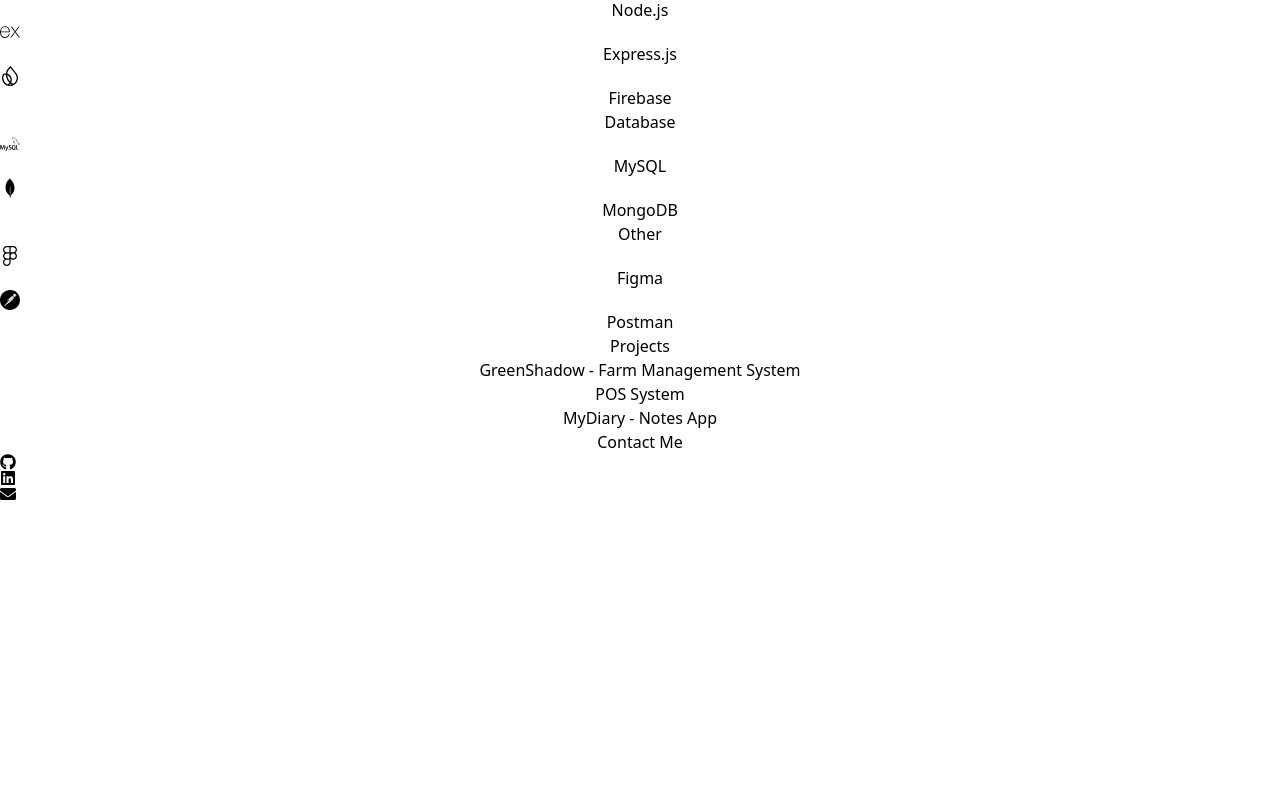
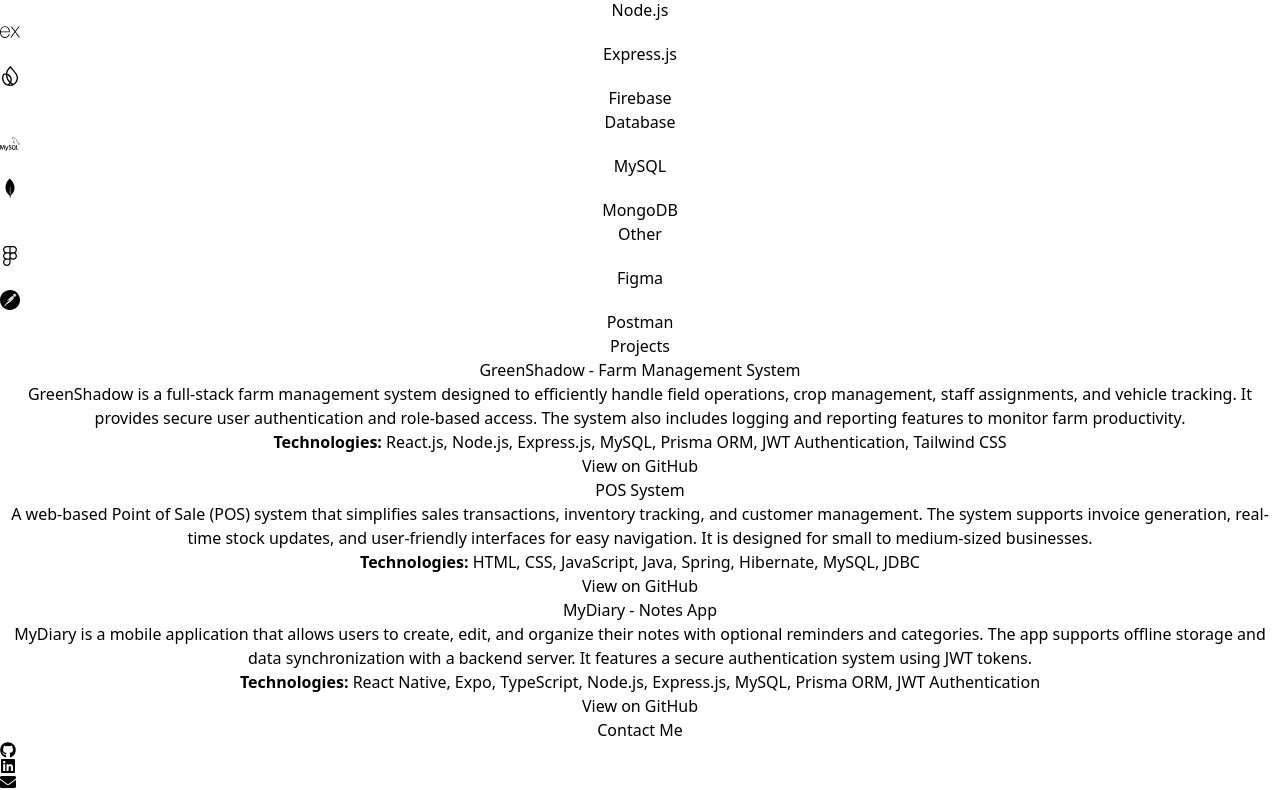
Before and after one commit to sawaniThiwandika/portfolio-react, a React (Vite) app: page / in a window 1280 px wide. Shown: the part 1302-2092 px from the top of the page. Before the commit the page ends 1804 px from the top, so only its background shows below. Built offline with nearby package versions, Linux system fonts and the light colour scheme.

Commit message:
modify project section with animation

```diff
--- a/package.json
+++ b/package.json
@@ -11,6 +11,7 @@
   },
   "dependencies": {
     "autoprefixer": "^10.4.20",
+    "framer-motion": "^12.6.2",
     "lucide-react": "^0.483.0",
     "postcss": "^8.4.49",
     "react": "^19.0.0",
--- a/src/components/Projects.tsx
+++ b/src/components/Projects.tsx
@@ -1,12 +1,57 @@
+import { motion } from "framer-motion";
+
 export function Projects() {
+    const projects = [
+        {
+            name: "GreenShadow - Farm Management System",
+            description: "GreenShadow is a full-stack farm management system designed to efficiently handle field operations, crop management, staff assignments, and vehicle tracking. It provides secure user authentication and role-based access. The system also includes logging and reporting features to monitor farm productivity.",
+            technologies: ["React.js", "Node.js", "Express.js", "MySQL", "Prisma ORM", "JWT Authentication", "Tailwind CSS"],
+            link: "https://github.com/sawaniThiwandika/green-shadow-frontend-with-react"
+        },
+        {
+            name: "POS System",
+            description: "A web-based Point of Sale (POS) system that simplifies sales transactions, inventory tracking, and customer management. The system supports invoice generation, real-time stock updates, and user-friendly interfaces for easy navigation. It is designed for small to medium-sized businesses.",
+            technologies: ["HTML", "CSS", "JavaScript", "Java", "Spring", "Hibernate", "MySQL", "JDBC"],
+            link: "https://github.com/sawaniThiwandika/pos-system-with-html"
+        },
+        {
+            name: "MyDiary - Notes App",
+            description: "MyDiary is a mobile application that allows users to create, edit, and organize their notes with optional reminders and categories. The app supports offline storage and data synchronization with a backend server. It features a secure authentication system using JWT tokens.",
+            technologies: ["React Native", "Expo", "TypeScript", "Node.js", "Express.js", "MySQL", "Prisma ORM", "JWT Authentication"],
+            link: "https://github.com/sawaniThiwandika/green-shadow-frontend-with-react"
+        }
+    ];
+
     return (
         <section id="projects" className="p-6">
-            <h2 className="text-3xl font-semibold text-purple-400">Projects</h2>
-            <ul className="mt-4">
-                <li><a href="https://github.com/sawaniThiwandika/green-shadow-frontend-with-react" className="text-blue-300">GreenShadow - Farm Management System</a></li>
-                <li><a href="https://github.com/sawaniThiwandika/pos-system-with-html" className="text-blue-300">POS System</a></li>
-                <li><a href="https://github.com/sawaniThiwandika/green-shadow-frontend-with-react" className="text-blue-300">MyDiary - Notes App</a></li>
-            </ul>
+            <h2 className="text-3xl font-semibold text-purple-400 mb-4">Projects</h2>
+            <div className="grid grid-cols-1 md:grid-cols-2 lg:grid-cols-3 gap-6">
+                {projects.map((project, index) => (
+                    <motion.div
+                        key={index}
+                        className="p-4 border rounded-lg shadow-lg bg-gray-800 text-white relative overflow-hidden"
+                        initial={{ boxShadow: "0px 0px 10px rgba(255, 255, 255, 0.2)" }}
+                        animate={{ boxShadow: [
+                                "0px 0px 10px rgba(255, 255, 255, 0.2)",
+                                "0px 0px 20px rgba(255, 255, 255, 0.5)",
+                                "0px 0px 10px rgba(255, 255, 255, 0.2)"
+                            ] }}
+                        transition={{ duration: 2, repeat: Infinity, repeatType: "mirror" }}
+                    >
+                        <h3 className="text-xl font-bold text-blue-300">{project.name}</h3>
+                        <p className="mt-2 text-gray-400">{project.description}</p>
+                        <p className="mt-2 text-gray-300"><strong>Technologies:</strong> {project.technologies.join(", ")}</p>
+                        <a
+                            href={project.link}
+                            className="mt-3 inline-block text-blue-400 hover:text-blue-500"
+                            target="_blank"
+                            rel="noopener noreferrer"
+                        >
+                            View on GitHub
+                        </a>
+                    </motion.div>
+                ))}
+            </div>
         </section>
     );
 }
```
Also changed, not shown: 1 other file (tests, documents, lock files or other folders).
